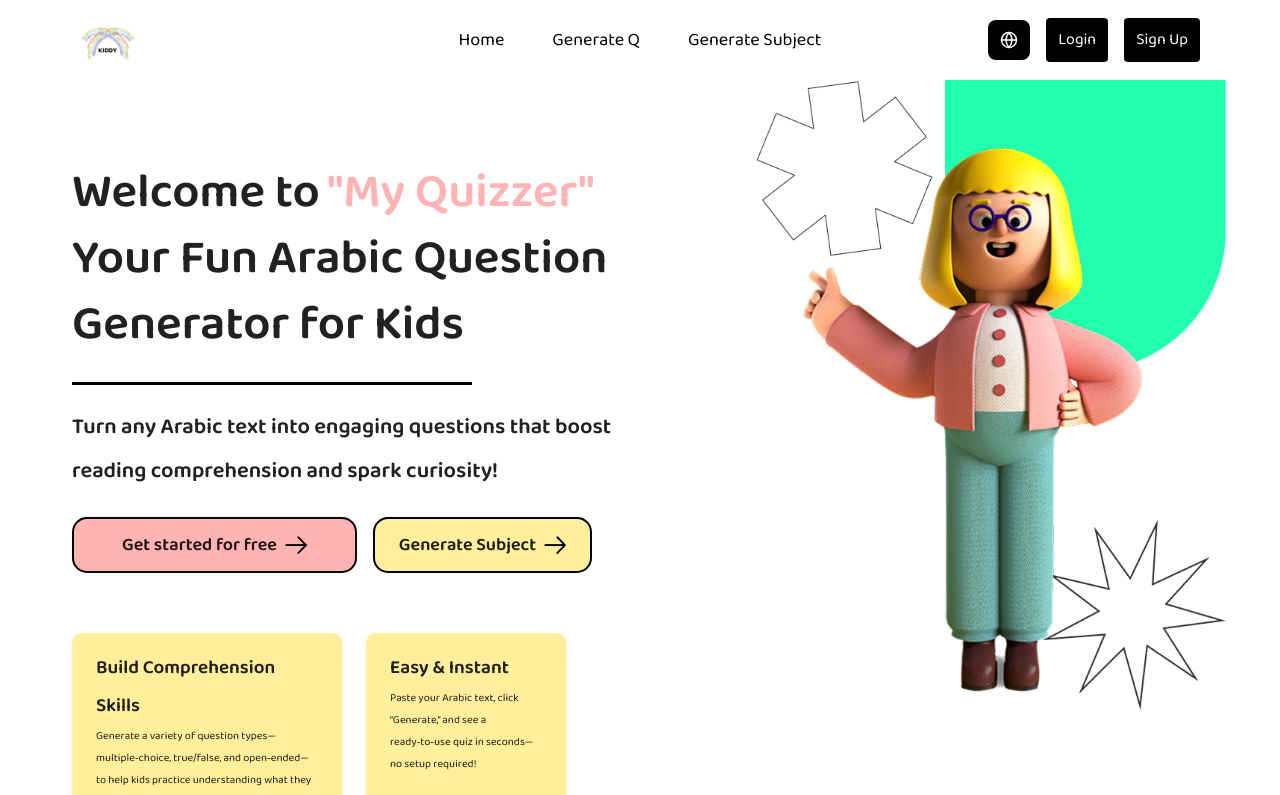
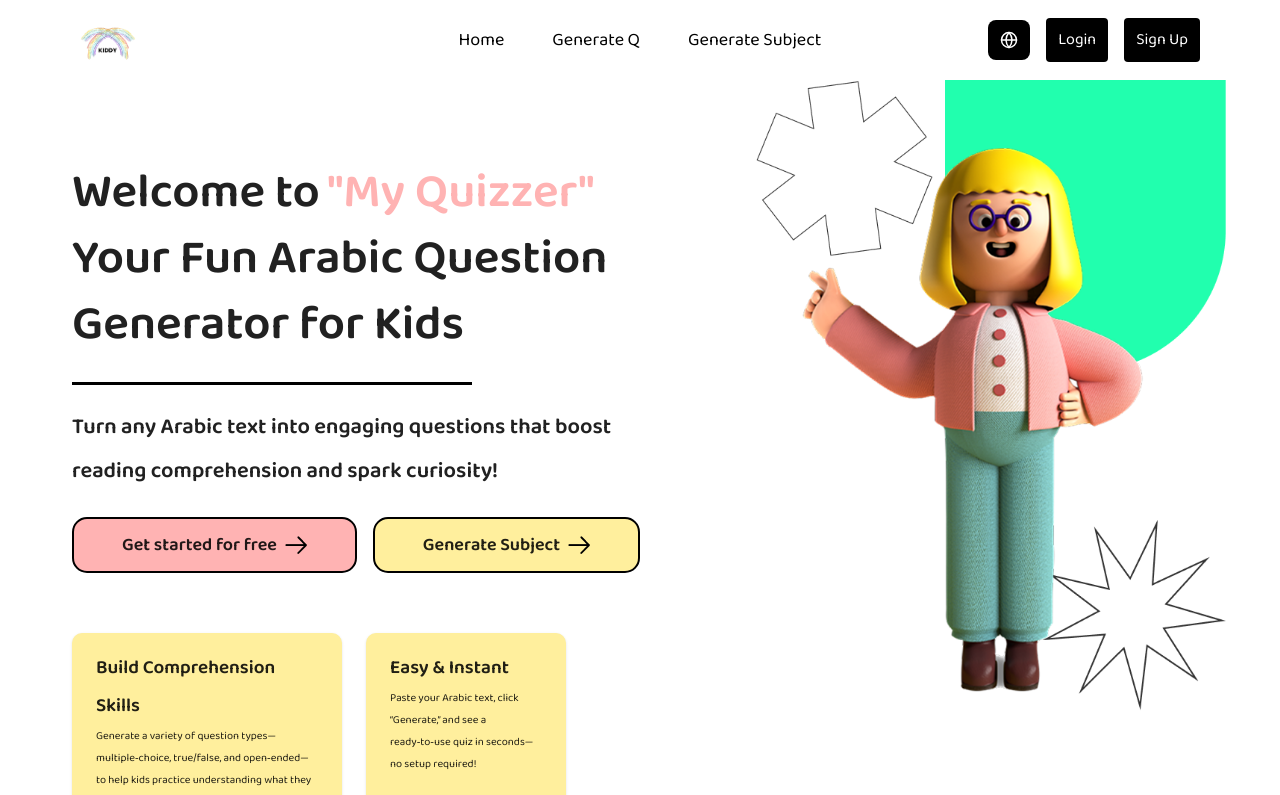
Before and after one commit to lynlyna04/AQG, a React (Vite) app in the folder QG/: page / in a window 1280 px wide. Shown: the top 795 px of the page. Built offline with nearby package versions, Linux system fonts and the light colour scheme.

Commit message:
splitting generate questions and subject

```diff
--- a/QG/src/Header.jsx
+++ b/QG/src/Header.jsx
@@ -39,9 +39,7 @@ function Header() {
     navigate('/');
   };
 
-  const handleGetStartedClick = () => {
-    navigate('/generate');
-  };
+
 
   return (
     <header>
--- a/QG/src/Hero.jsx
+++ b/QG/src/Hero.jsx
@@ -34,15 +34,15 @@ function Hero() {
     onClick={handleGetStartedClick}
   >
     {language === 'en' ? 'Get started for free' : 'ابدأ مجانًا'}
-    <img src="/Icon.png" alt="icon" className={`ml-2 ${language === 'ar' ? 'scale-x-[-1] ml-[-20px]' : ''}`} />
+    <img src="/Icon.png" alt="icon" className={`ml-2 ${language === 'ar' ? 'scale-x-[-1] ml-[-20px] mr-4' : ''}`} />
   </button>
 
   <button
-    className="bg-[#FFEF9D] text-[18px] font-semibold border-2 border-black px-6 py-2 rounded-[15px] hover:bg-[#FFE768] flex items-center"
+    className="bg-[#FFEF9D] text-[18px] font-semibold border-2 border-black px-12 py-2 rounded-[15px] hover:bg-[#FFE768] flex items-center"
     onClick={() => navigate('/generate-subject')}
   >
     {language === 'en' ? 'Generate Subject' : 'إنشاء الموضوع'}
-    <img src="/Icon.png" alt="icon" className={`ml-2 ${language === 'ar' ? 'scale-x-[-1] ml-[-20px]' : ''}`} />
+    <img src="/Icon.png" alt="icon" className={`ml-2 ${language === 'ar' ? 'scale-x-[-1] ml-[-20px] mr-4' : ''}`} />
   </button>
 </div>
 
```
